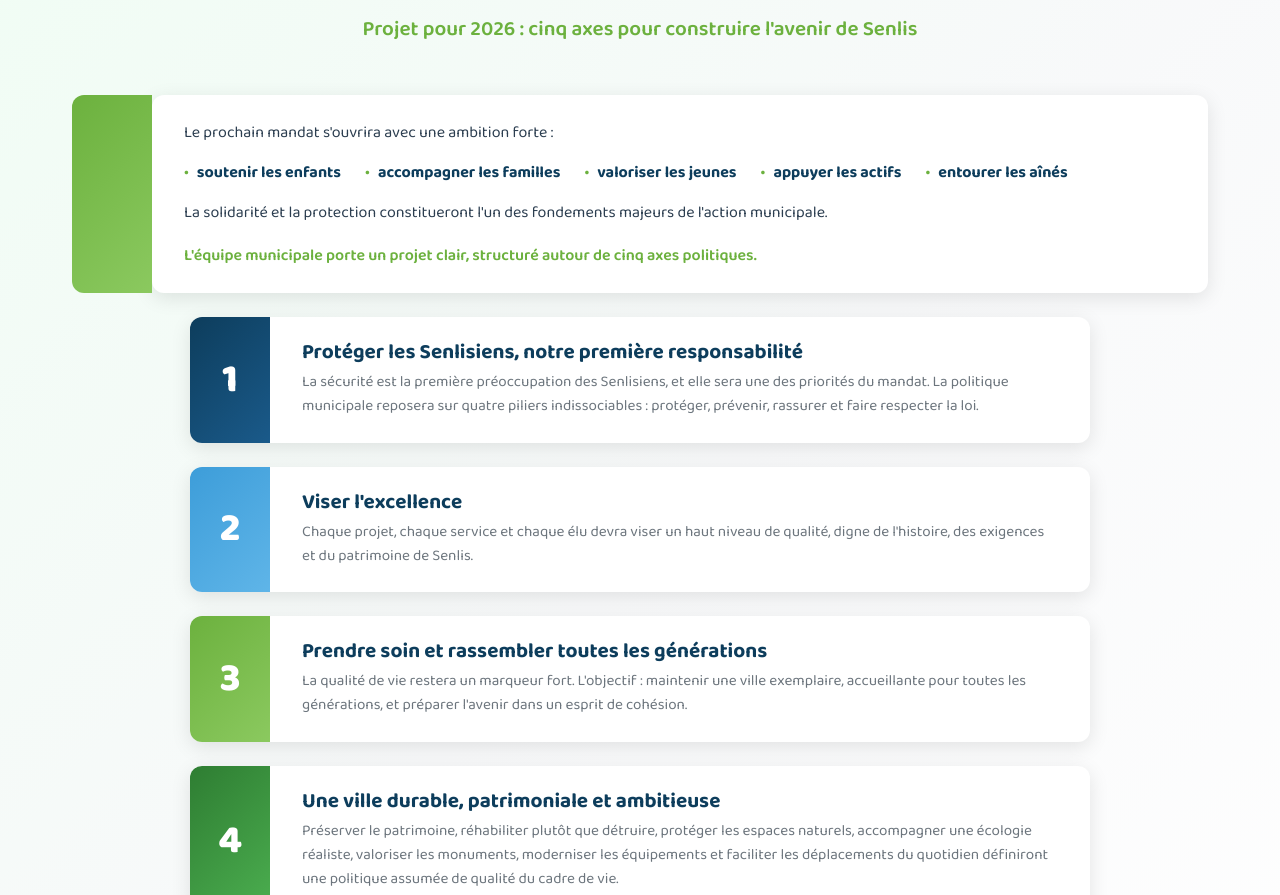
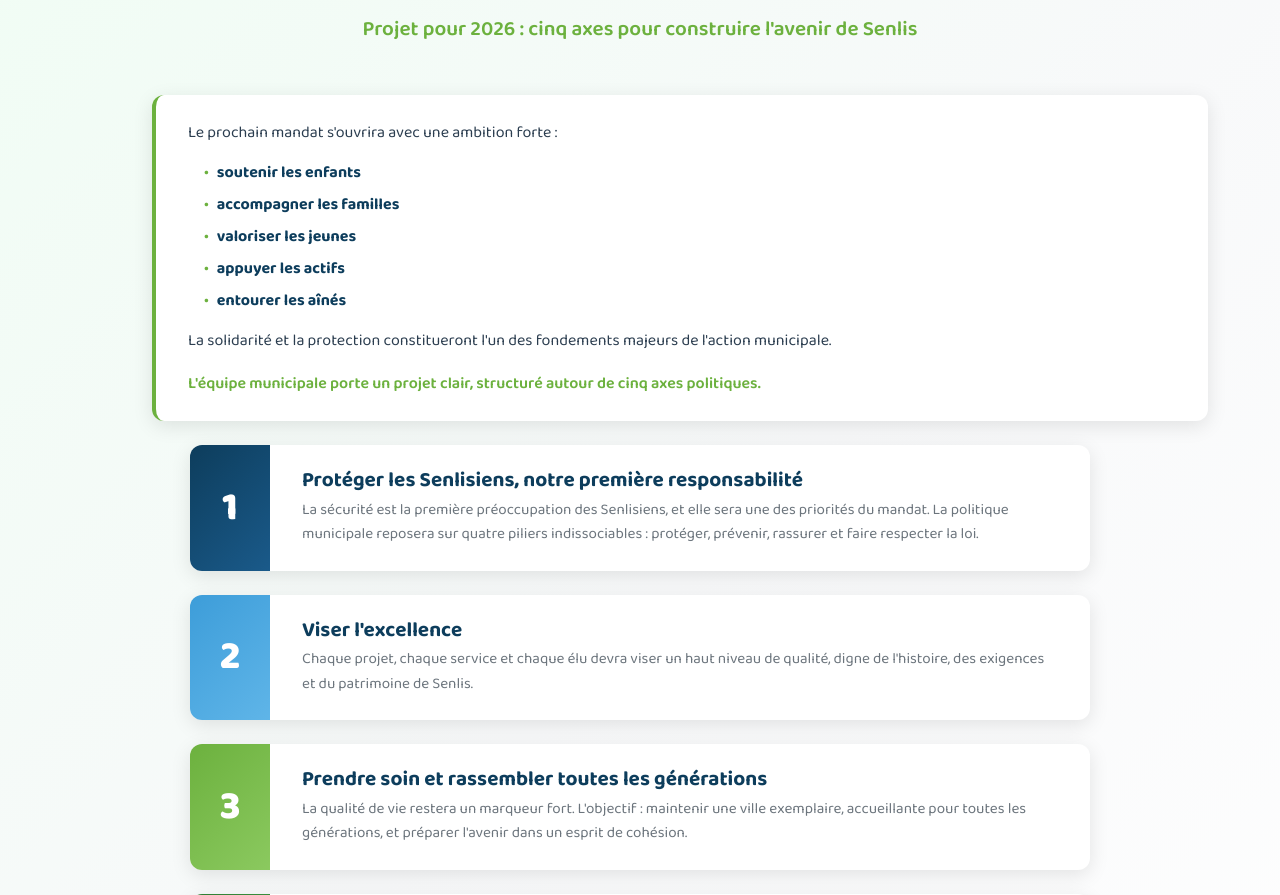
Before and after one commit to netventureFrance/PourSenlisEnConfiance-Website, a plain HTML site: page index.html in a window 1280 px wide. Shown: the part 2351-3246 px from the top of the page. Drawn offline with Linux system fonts and the light colour scheme.

Commit message:
Align intro box with axe cards content, vertical bullet list

```diff
--- a/css/styles.css
+++ b/css/styles.css
@@ -706,22 +706,11 @@ a:hover {
     box-shadow: 0 5px 20px var(--shadow);
     margin-bottom: 1.5rem;
     margin-left: 80px;
+    border-left: 4px solid var(--accent-green);
     text-align: left;
     font-size: 1rem;
     line-height: 1.7;
     color: var(--text-dark);
-    position: relative;
-}
-
-.axes-intro::before {
-    content: '';
-    position: absolute;
-    left: -80px;
-    top: 0;
-    bottom: 0;
-    width: 80px;
-    background: linear-gradient(135deg, var(--accent-green) 0%, #8bc95f 100%);
-    border-radius: 12px 0 0 12px;
 }
 
 .axes-intro p {
@@ -731,14 +720,12 @@ a:hover {
 .axes-intro-list {
     list-style: none;
     padding: 0;
-    margin: 0.8rem 0;
-    display: flex;
-    flex-wrap: wrap;
-    gap: 0.5rem 1.5rem;
+    margin: 0.8rem 0 0.8rem 1rem;
 }
 
 .axes-intro-list li {
     color: var(--primary-dark);
+    margin-bottom: 0.3rem;
 }
 
 .axes-intro-list li::before {
--- a/index.html
+++ b/index.html
@@ -53,7 +53,7 @@
     <link rel="preconnect" href="https://fonts.gstatic.com" crossorigin>
 
     <!-- Preload critical resources -->
-    <link rel="preload" href="css/styles.css?v=20251214n" as="style">
+    <link rel="preload" href="css/styles.css?v=20251214o" as="style">
     <link rel="preload" href="images/PSEC.png" as="image">
     <link rel="preload" href="https://fonts.googleapis.com/css2?family=Baloo+2:wght@400;500;600;700;800&display=swap" as="style">
 
@@ -61,7 +61,7 @@
     <link href="https://fonts.googleapis.com/css2?family=Baloo+2:wght@400;500;600;700;800&display=swap" rel="stylesheet">
 
     <!-- Stylesheet -->
-    <link rel="stylesheet" href="css/styles.css?v=20251214n">
+    <link rel="stylesheet" href="css/styles.css?v=20251214o">
 
     <!-- Structured Data (JSON-LD) -->
     <script type="application/ld+json">
```
